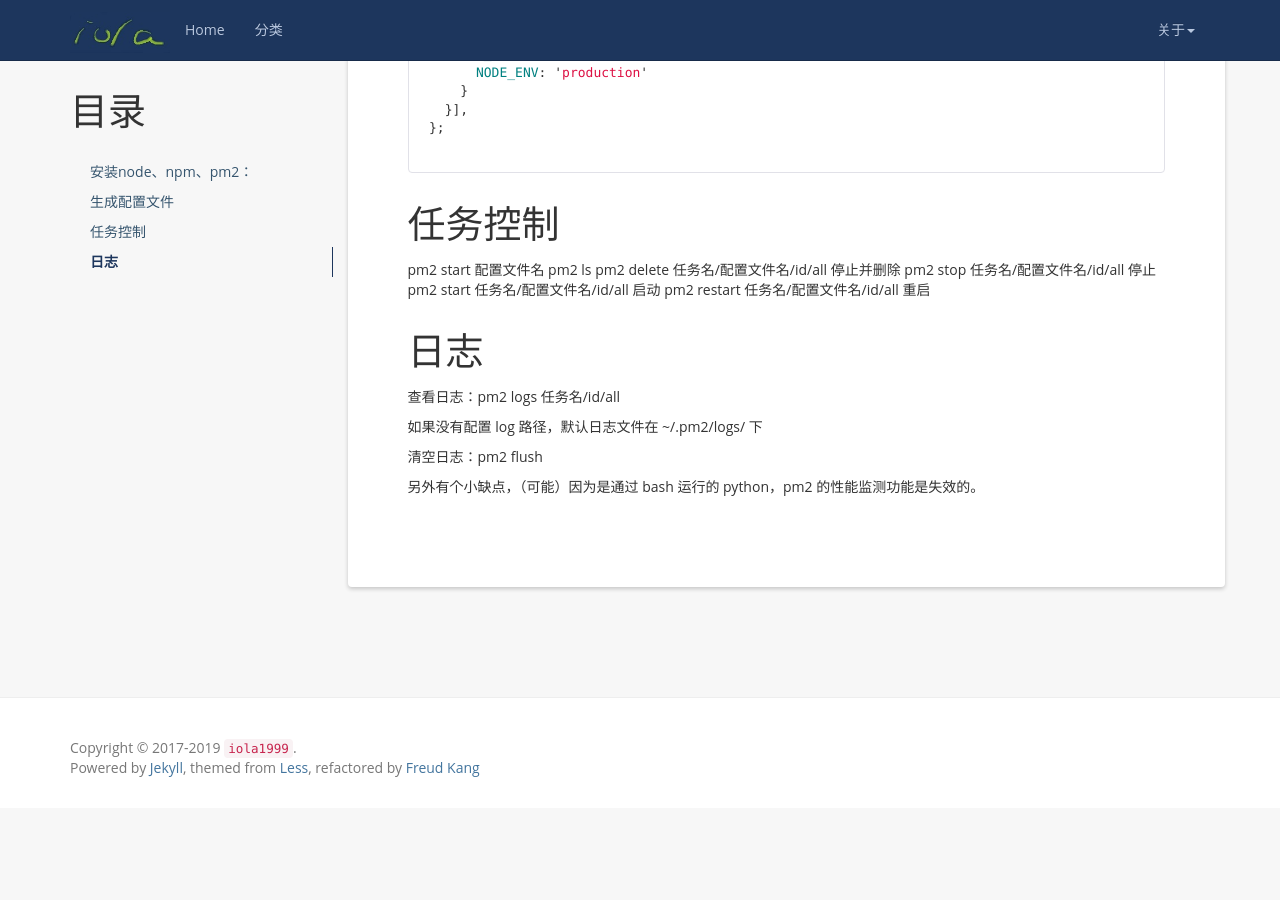
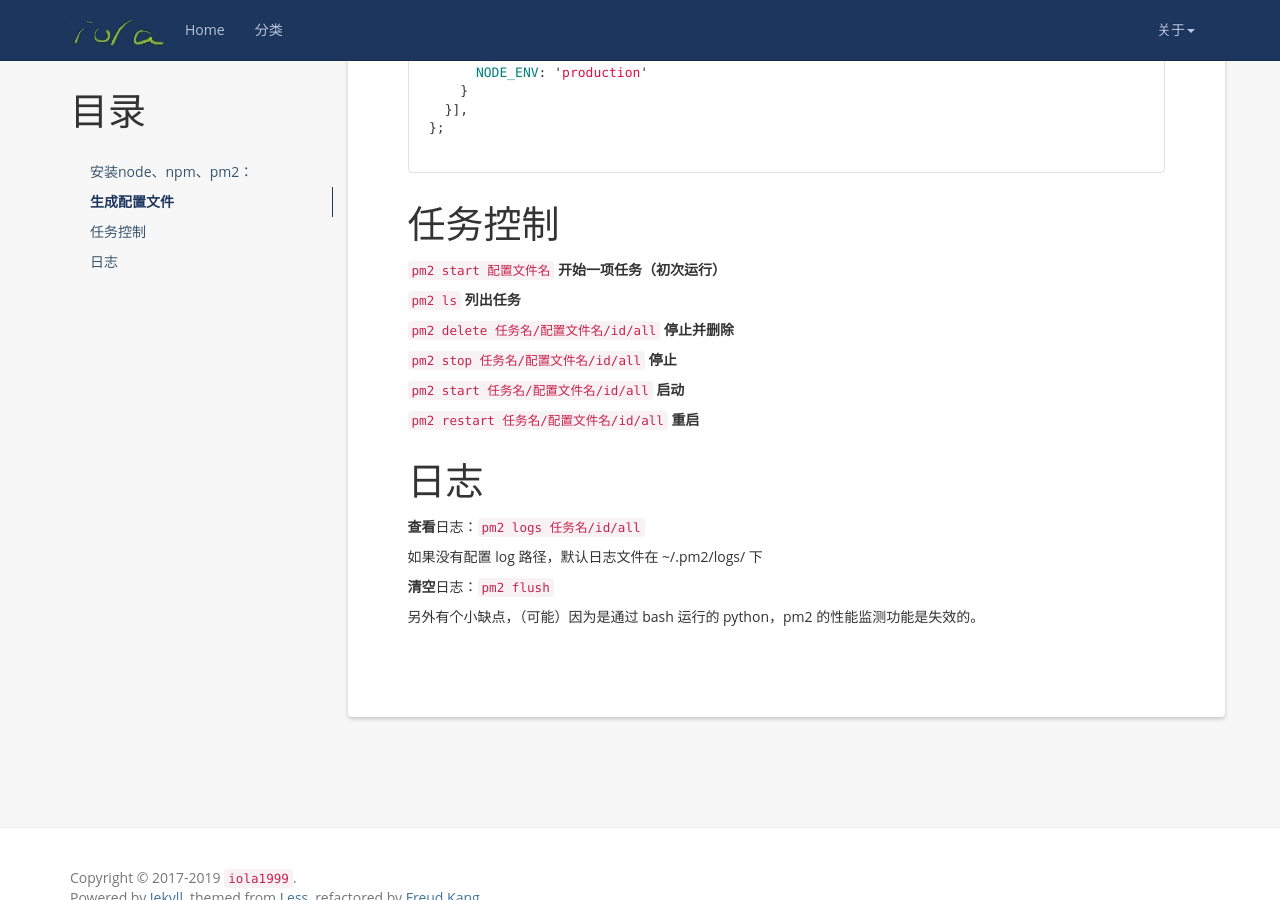
Before and after one commit to iola1999/iola1999.github.io, a Jekyll site: the page built from _posts/2019-06-02-Use-pm2-To-Manage-Process.markdown, in a window 1280 px wide and 900 px high, scrolled down 886 px. Built offline with Jekyll 4.4.1, drawn with Linux system fonts in a browser that asks for light colours; nearby versions of some CDN libraries; comment, search, counter and statistics services are not loaded; before the commit the page ends 1694 px from its top, so only the background shows below that.

Commit message:
markdown 换行......

```diff
--- a/_posts/2019-06-02-Use-pm2-To-Manage-Process.markdown
+++ b/_posts/2019-06-02-Use-pm2-To-Manage-Process.markdown
@@ -53,20 +53,31 @@
 
 # 任务控制
 
-pm2 start 配置文件名
-pm2 ls
-pm2 delete 任务名/配置文件名/id/all		停止并删除
-pm2 stop 任务名/配置文件名/id/all		停止
-pm2 start 任务名/配置文件名/id/all		启动
-pm2 restart 任务名/配置文件名/id/all		重启
+`pm2 start 配置文件名` 		**开始一项任务（初次运行）**
+
+`pm2 ls`		**列出任务**
+
+`pm2 delete 任务名/配置文件名/id/all`		**停止并删除**
+
+`pm2 stop 任务名/配置文件名/id/all`		**停止**
+
+`pm2 start 任务名/配置文件名/id/all`		**启动**
+
+`pm2 restart 任务名/配置文件名/id/all`		**重启**
+
 
 # 日志
 
-查看日志：pm2 logs 任务名/id/all
+**查看**日志：`pm2 logs 任务名/id/all`
 
 如果没有配置 log 路径，默认日志文件在 ~/.pm2/logs/ 下
 
-清空日志：pm2 flush
+**清空**日志：`pm2 flush`
+
+
+
+
+
 
 
 
```
